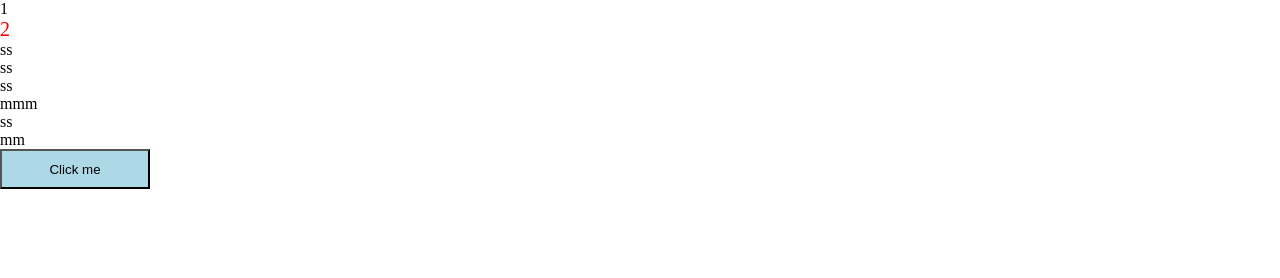
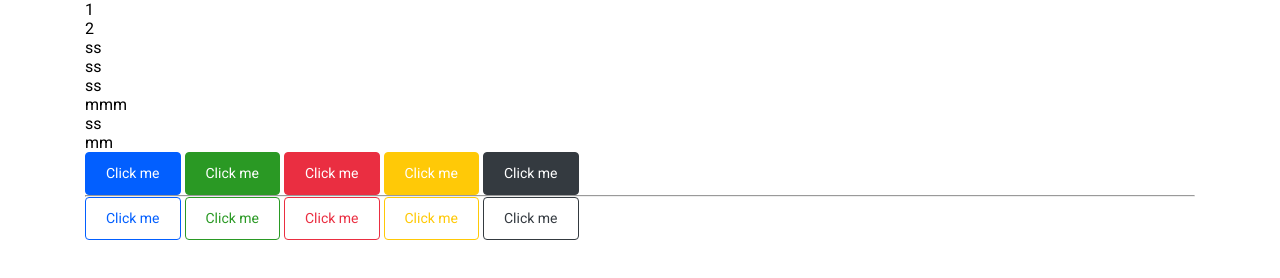
Before and after one commit to ArtemLunin/JSUI, a website: page src/index.html in a window 1280 px wide. Drawn offline with nearby package versions, Linux system fonts and the light colour scheme; files that its build step writes are made by us from their sources; files whose address does not match are found by name.

Commit message:
Lesson 41_process

```diff
--- a/src/index.html
+++ b/src/index.html
@@ -8,6 +8,7 @@
     <link rel="stylesheet" href="style.css">
 </head>
 <body>
+    <div class="container">
         <div>1</div>
         <div class="active">2</div>
         <div class="findme">
@@ -18,7 +19,18 @@
             <div class="some">ss</div>
             <div class="more">mm</div>
         </div>
-    <button>Click me</button>
+        <button class="btn btn-primary">Click me</button>
+        <button class="btn btn-success">Click me</button>
+        <button class="btn btn-danger">Click me</button>
+        <button class="btn btn-warning">Click me</button>
+        <button class="btn btn-dark">Click me</button>
+        <hr>
+        <button class="btn btn-outline-primary">Click me</button>
+        <button class="btn btn-outline-success">Click me</button>
+        <button class="btn btn-outline-danger">Click me</button>
+        <button class="btn btn-outline-warning">Click me</button>
+        <button class="btn btn-outline-dark">Click me</button>
+    </div>
     <script src='script.js'></script>
 </body>
 </html>
--- a/src/js/main.js
+++ b/src/js/main.js
@@ -13,4 +13,4 @@ $('div').click(function() {
 // console.log($('button').html('123'));
 
 // $('.findme').fadeOut(1800);
-$('button').fadeIn(1800);
+// $('button').fadeIn(1800);
--- /dev/null
+++ b/src/sass/components/button.scss
@@ -0,0 +1,98 @@
+.btn {
+	display: inline-block;
+	padding: 10px 20px;
+	border: 1px solid $primary;
+	background-color: transparent;
+	border-radius: 4px;
+	cursor: pointer;
+	color: $dark;
+	font-weight: 400;
+	text-align: center;
+	vertical-align: middle;
+	font-size: 14px;
+	line-height: 1.5;
+	transition: all 0.2s;
+	&:hover {
+		background-color: lighten($primary, 10%);
+		color: #fff;
+	}
+	&-primary {
+		background-color: $primary;
+		border-color: $primary;
+		color: #fff;
+		&:hover {
+			background-color: darken($primary, 10%);
+		}
+	}
+	&-success {
+		background-color: $success;
+		border-color: $success;
+		color: #fff;
+		&:hover {
+			background-color: darken($success, 10%);
+		}
+	}
+	&-danger {
+		background-color: $danger;
+		border-color: $danger;
+		color: #fff;
+		&:hover {
+			background-color: darken($danger, 10%);
+		}
+	}
+	&-warning {
+		background-color: $warning;
+		border-color: $warning;
+		color: #fff;
+		&:hover {
+			background-color: darken($warning, 10%);
+		}
+	}
+	&-dark {
+		background-color: $dark;
+		border-color: $dark;
+		color: #fff;
+		&:hover {
+			background-color: darken($dark, 10%);
+		}
+	}
+	&-outline-primary {
+		color: $primary;
+		border-color: $primary;
+		&:hover {
+			background-color: $primary;
+		}
+	}
+	&-outline-success {
+		color: $success;
+		border-color: $success;
+		&:hover {
+			background-color: $success;
+		}
+	}
+	&-outline-danger {
+		color: $danger;
+		border-color: $danger;
+		&:hover {
+			background-color: $danger;
+		}
+	}
+	&-outline-warning {
+		color: $warning;
+		border-color: $warning;
+		&:hover {
+			background-color: $warning;
+		}
+	}
+	&-outline-dark {
+		color: $dark;
+		border-color: $dark;
+		&:hover {
+			background-color: $dark;
+		}
+	}
+	&-block {
+		display: block;
+		width: 100%;
+	}
+}
--- /dev/null
+++ b/src/sass/components/ui.scss
@@ -0,0 +1 @@
+@import './button.scss';
--- /dev/null
+++ b/src/sass/general/_base.scss
@@ -0,0 +1,11 @@
+* {
+	box-sizing: border-box;
+	margin: 0;
+	padding: 0;
+}
+
+.container {
+	max-width: 1140px;
+	padding: 0px 15px;
+	margin: 0px auto;
+}
--- /dev/null
+++ b/src/sass/general/_typography.scss
@@ -0,0 +1,4 @@
+@import url('https://fonts.googleapis.com/css2?family=Roboto:wght@300;400;700&display=swap');
+* {
+	font-family: 'Roboto', sans-serif;
+}
--- /dev/null
+++ b/src/sass/general/_variables.scss
@@ -0,0 +1,6 @@
+// Colors
+$primary: #025fff;
+$success: #2a9924;
+$danger: #ea2e41;
+$warning: #ffc907;
+$dark: #343a40;
--- a/src/sass/style.scss
+++ b/src/sass/style.scss
@@ -1,17 +1,4 @@
-* {
-    margin: 0;
-    padding: 0;
-    box-sizing: border-box;
-}
-
-button {
-    width: 150px;
-    height: 40px;
-    background-color: lightblue;
-    text-align: center;
-}
-
-.active {
-    font-size: 20px;
-    color: red;
-}
+@import './general/base.scss';
+@import './general/variables.scss';
+@import './general/typography.scss';
+@import './components/ui.scss';
```
Also changed, not shown: dist/index.html, dist/script.js, dist/style.css, src/sass/helpers/align.scss (added), src/sass/helpers/display.scss (added), src/sass/helpers/font.scss (added), src/sass/helpers/margin.scss (added), src/sass/helpers/padding.scss (added), src/sass/helpers/sizes.scss (added), 1 other file. Lines whose indentation alone changed are shown as unchanged.
